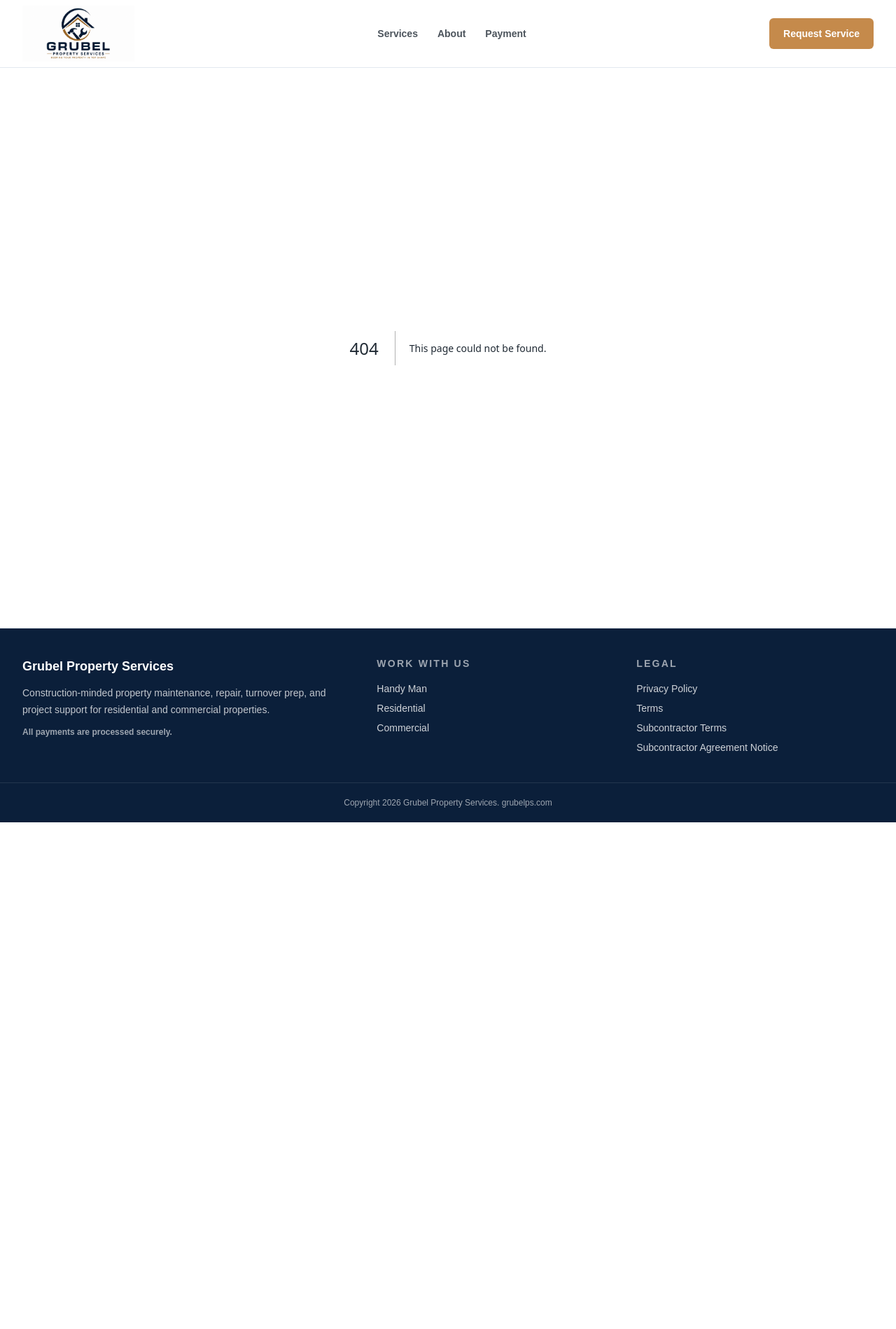
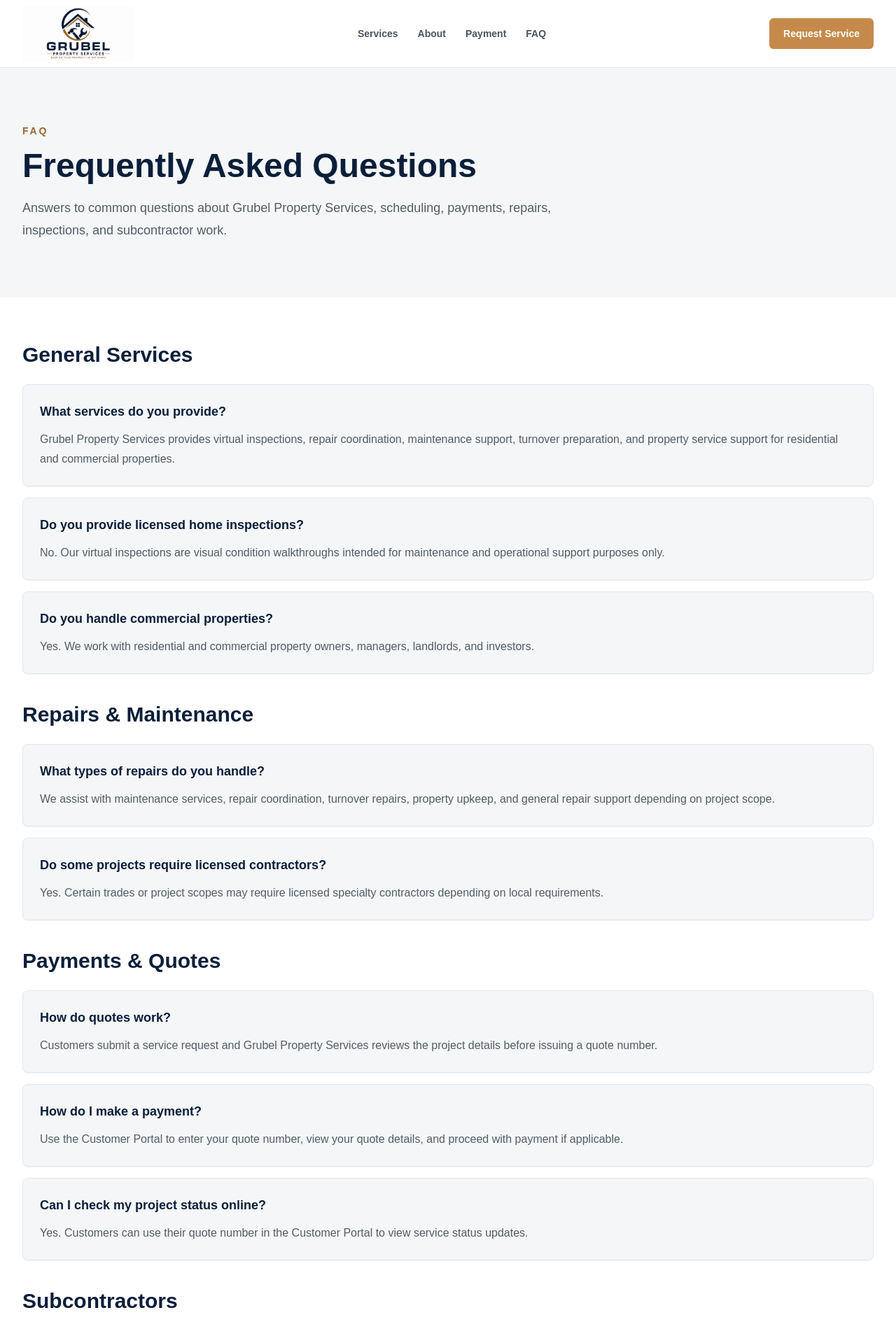
Before and after one commit to MySaaS1023/Grubel-Property-Services, a Next.js app: page /faq in a window 1280 px wide. Before the commit this address had no page. Shown: the top 1899 px of the page at 70% size. Before the commit the page ends 1175 px from the top, so only its background shows below. Built offline with nearby package versions, Linux system fonts and the light colour scheme.

Commit message:
more updates

```diff
--- a/app/api/service-request/route.ts
+++ b/app/api/service-request/route.ts
@@ -1,26 +1,71 @@
 import { NextResponse } from "next/server";
 import { validateServiceRequest } from "@/lib/validation";
 
+const allowedFileTypes = new Set([
+  "image/jpeg",
+  "image/png",
+  "application/pdf",
+]);
+const maxFileSize = 8 * 1024 * 1024;
+
 export async function POST(request: Request) {
-  let body: unknown;
+  const contentType = request.headers.get("content-type") ?? "";
 
-  try {
-    body = await request.json();
-  } catch {
-    return NextResponse.json({ error: "Invalid JSON body." }, { status: 400 });
+  if (!contentType.includes("multipart/form-data")) {
+    return NextResponse.json(
+      { error: "Service requests must be submitted as form data." },
+      { status: 400 },
+    );
   }
 
-  const validation = validateServiceRequest(body);
+  const formData = await request.formData();
+  const fields = Object.fromEntries(
+    Array.from(formData.entries()).filter(([, value]) => typeof value === "string"),
+  );
+
+  const validation = validateServiceRequest(fields);
 
   if (!validation.success) {
     return NextResponse.json({ error: validation.error }, { status: 400 });
   }
 
+  const files = formData
+    .getAll("photos")
+    .filter((value): value is File => value instanceof File && value.size > 0);
+
+  for (const file of files) {
+    if (!allowedFileTypes.has(file.type)) {
+      return NextResponse.json(
+        { error: "Uploads must be JPG, PNG, JPEG, or PDF files." },
+        { status: 400 },
+      );
+    }
+
+    if (file.size > maxFileSize) {
+      return NextResponse.json(
+        { error: "Each uploaded file must be 8MB or smaller." },
+        { status: 400 },
+      );
+    }
+  }
+
+  const uploadedFiles = files.map((file) => ({
+    fileName: file.name,
+    size: file.size,
+    type: file.type,
+  }));
+
   // Email delivery can be added here later with Resend or Nodemailer.
-  console.info("New Grubel Property Services request", validation.data);
+  // Future cloud storage point: upload files to private object storage and save
+  // the resulting file URLs with the service request record.
+  console.info("New Grubel Property Services request", {
+    ...validation.data,
+    uploadedFiles,
+  });
 
   return NextResponse.json({
     success: true,
     message: "Service request received.",
+    uploadedFiles,
   });
 }
--- a/app/contact/page.tsx
+++ b/app/contact/page.tsx
@@ -1,5 +1,14 @@
 import { ContactForm } from "@/components/ContactForm";
 import { PageHero } from "@/components/PageHero";
+
+const contactReasons = [
+  "Property service requests",
+  "Repair questions",
+  "Turnover support",
+  "Scheduling questions",
+  "Subcontractor inquiries",
+  "General project coordination",
+];
 
 export default function ContactPage() {
   return (
@@ -9,6 +18,31 @@ export default function ContactPage() {
         title="Tell Grubel Property Services what your property needs."
         description="Use the form below for preventative checks, minor repair requests, turnover prep, or other property upkeep needs."
       />
+      <section className="bg-white py-12">
+        <div className="mx-auto grid max-w-7xl gap-8 px-4 sm:px-6 lg:grid-cols-[0.8fr_1.2fr] lg:px-8">
+          <div>
+            <h2 className="text-3xl font-black text-navy">Business Contact</h2>
+            <div className="mt-5 grid gap-3 text-sm font-bold text-charcoal">
+              <a className="text-accentDark hover:text-navy" href="mailto:info@grubelps.com">
+                info@grubelps.com
+              </a>
+              <a className="text-accentDark hover:text-navy" href="tel:+14804207398">
+                (480) 420-7398
+              </a>
+            </div>
+          </div>
+          <div>
+            <h2 className="text-3xl font-black text-navy">Why Contact Us</h2>
+            <div className="mt-5 grid gap-3 sm:grid-cols-2">
+              {contactReasons.map((reason) => (
+                <div className="rounded-lg border border-slate-200 bg-stonewash p-4 font-bold text-charcoal" key={reason}>
+                  {reason}
+                </div>
+              ))}
+            </div>
+          </div>
+        </div>
+      </section>
       <section className="bg-stonewash py-16">
         <div className="mx-auto grid max-w-7xl gap-10 px-4 sm:px-6 lg:grid-cols-[0.75fr_1.25fr] lg:px-8">
           <div>
--- /dev/null
+++ b/app/faq/page.tsx
@@ -0,0 +1,108 @@
+import { PageHero } from "@/components/PageHero";
+
+const sections = [
+  {
+    title: "General Services",
+    faqs: [
+      {
+        question: "What services do you provide?",
+        answer:
+          "Grubel Property Services provides virtual inspections, repair coordination, maintenance support, turnover preparation, and property service support for residential and commercial properties.",
+      },
+      {
+        question: "Do you provide licensed home inspections?",
+        answer:
+          "No. Our virtual inspections are visual condition walkthroughs intended for maintenance and operational support purposes only.",
+      },
+      {
+        question: "Do you handle commercial properties?",
+        answer:
+          "Yes. We work with residential and commercial property owners, managers, landlords, and investors.",
+      },
+    ],
+  },
+  {
+    title: "Repairs & Maintenance",
+    faqs: [
+      {
+        question: "What types of repairs do you handle?",
+        answer:
+          "We assist with maintenance services, repair coordination, turnover repairs, property upkeep, and general repair support depending on project scope.",
+      },
+      {
+        question: "Do some projects require licensed contractors?",
+        answer:
+          "Yes. Certain trades or project scopes may require licensed specialty contractors depending on local requirements.",
+      },
+    ],
+  },
+  {
+    title: "Payments & Quotes",
+    faqs: [
+      {
+        question: "How do quotes work?",
+        answer:
+          "Customers submit a service request and Grubel Property Services reviews the project details before issuing a quote number.",
+      },
+      {
+        question: "How do I make a payment?",
+        answer:
+          "Use the Customer Portal to enter your quote number, view your quote details, and proceed with payment if applicable.",
+      },
+      {
+        question: "Can I check my project status online?",
+        answer:
+          "Yes. Customers can use their quote number in the Customer Portal to view service status updates.",
+      },
+    ],
+  },
+  {
+    title: "Subcontractors",
+    faqs: [
+      {
+        question: "How do I apply to work with Grubel Property Services?",
+        answer:
+          "Use the Work With Us section in the footer to apply for handyman, residential, or commercial subcontractor opportunities.",
+      },
+      {
+        question: "What does independent contractor relationship mean?",
+        answer:
+          "Approved subcontractors operate as independent contractors and are responsible for maintaining any required licensing, insurance, and compliance related to their services.",
+      },
+    ],
+  },
+];
+
+export default function FAQPage() {
+  return (
+    <>
+      <PageHero
+        eyebrow="FAQ"
+        title="Frequently Asked Questions"
+        description="Answers to common questions about Grubel Property Services, scheduling, payments, repairs, inspections, and subcontractor work."
+      />
+      <section className="bg-white py-16">
+        <div className="mx-auto grid max-w-7xl gap-10 px-4 sm:px-6 lg:px-8">
+          {sections.map((section) => (
+            <div key={section.title}>
+              <h2 className="text-3xl font-black text-navy">{section.title}</h2>
+              <div className="mt-6 grid gap-4">
+                {section.faqs.map((faq) => (
+                  <article
+                    className="rounded-lg border border-slate-200 bg-stonewash p-6 shadow-sm"
+                    key={faq.question}
+                  >
+                    <h3 className="text-lg font-black text-navy">
+                      {faq.question}
+                    </h3>
+                    <p className="mt-3 leading-7 text-charcoal/75">{faq.answer}</p>
+                  </article>
+                ))}
+              </div>
+            </div>
+          ))}
+        </div>
+      </section>
+    </>
+  );
+}
--- a/components/ContactForm.tsx
+++ b/components/ContactForm.tsx
@@ -17,13 +17,11 @@ export function ContactForm() {
     setMessage("");
 
     const formData = new FormData(event.currentTarget);
-    const payload = Object.fromEntries(formData.entries());
 
     try {
       const response = await fetch("/api/service-request", {
         method: "POST",
-        headers: { "Content-Type": "application/json" },
-        body: JSON.stringify(payload),
+        body: formData,
       });
       const data = await response.json();
 
@@ -80,6 +78,26 @@ export function ContactForm() {
           required
         />
       </label>
+      <div className="grid gap-2 text-sm font-bold text-navy">
+        Photo Upload
+        <p className="text-sm font-normal leading-6 text-charcoal/65">
+          Upload photos of the property, repairs, damage, or project area if
+          available.
+        </p>
+        <label className="flex min-h-32 cursor-pointer flex-col items-center justify-center rounded-lg border border-dashed border-slate-300 bg-stonewash px-4 py-6 text-center text-sm font-semibold text-charcoal transition hover:border-accent hover:bg-white">
+          <span>Choose photos or documents</span>
+          <span className="mt-1 text-xs font-normal text-charcoal/60">
+            JPG, PNG, JPEG, or PDF
+          </span>
+          <input
+            accept=".jpg,.jpeg,.png,.pdf,image/jpeg,image/png,application/pdf"
+            className="sr-only"
+            multiple
+            name="photos"
+            type="file"
+          />
+        </label>
+      </div>
       {message ? (
         <p
           className={`rounded-md px-4 py-3 text-sm font-semibold ${
--- a/components/Footer.tsx
+++ b/components/Footer.tsx
@@ -26,6 +26,16 @@ export function Footer() {
         </div>
         <div>
           <div className="text-sm font-bold uppercase tracking-[0.16em] text-white/60">
+            Resources
+          </div>
+          <div className="mt-4 grid gap-2 text-sm text-white/80">
+            <Link href="/faq">FAQ</Link>
+            <Link href="/payment">Customer Portal</Link>
+            <Link href="/contact">Request Service</Link>
+          </div>
+        </div>
+        <div>
+          <div className="text-sm font-bold uppercase tracking-[0.16em] text-white/60">
             Legal
           </div>
           <div className="mt-4 grid gap-2 text-sm text-white/80">
--- a/components/Header.tsx
+++ b/components/Header.tsx
@@ -55,6 +55,12 @@ export function Header() {
           >
             Payment
           </Link>
+          <Link
+            className="text-sm font-semibold text-charcoal/80 transition hover:text-accentDark"
+            href="/faq"
+          >
+            FAQ
+          </Link>
         </nav>
 
         <Button className="shrink-0 px-3 text-xs sm:px-5 sm:text-sm" href="/contact">
@@ -88,6 +94,9 @@ export function Header() {
         <Link className="shrink-0 hover:text-accentDark" href="/payment">
           Payment
         </Link>
+        <Link className="shrink-0 hover:text-accentDark" href="/faq">
+          FAQ
+        </Link>
       </nav>
     </header>
   );
--- a/components/SubcontractorPage.tsx
+++ b/components/SubcontractorPage.tsx
@@ -20,7 +20,7 @@ type SubcontractorPageProps = {
 const noticeItems = [
   "Approval required before performing work",
   "No unauthorized subcontracting",
-  "Independent contractor relationship only",
+  "Approved subcontractors operate as independent contractors and are responsible for maintaining any required licensing, insurance, and compliance related to their services.",
   "Work must meet company standards",
   "Additional documentation may be required",
   "Insurance may be required depending on project scope",
--- a/lib/validation.ts
+++ b/lib/validation.ts
@@ -13,7 +13,13 @@ type ValidationResult =
   | { success: true; data: ServiceRequestInput }
   | { success: false; error: string };
 
-const allowedServices = new Set(["Inspection", "Repair", "Turnover Prep", "Other"]);
+const allowedServices = new Set([
+  "Inspection",
+  "Virtual Inspection",
+  "Repair",
+  "Turnover Prep",
+  "Other",
+]);
 
 export function validateServiceRequest(input: unknown): ValidationResult {
   if (!input || typeof input !== "object") {
```
